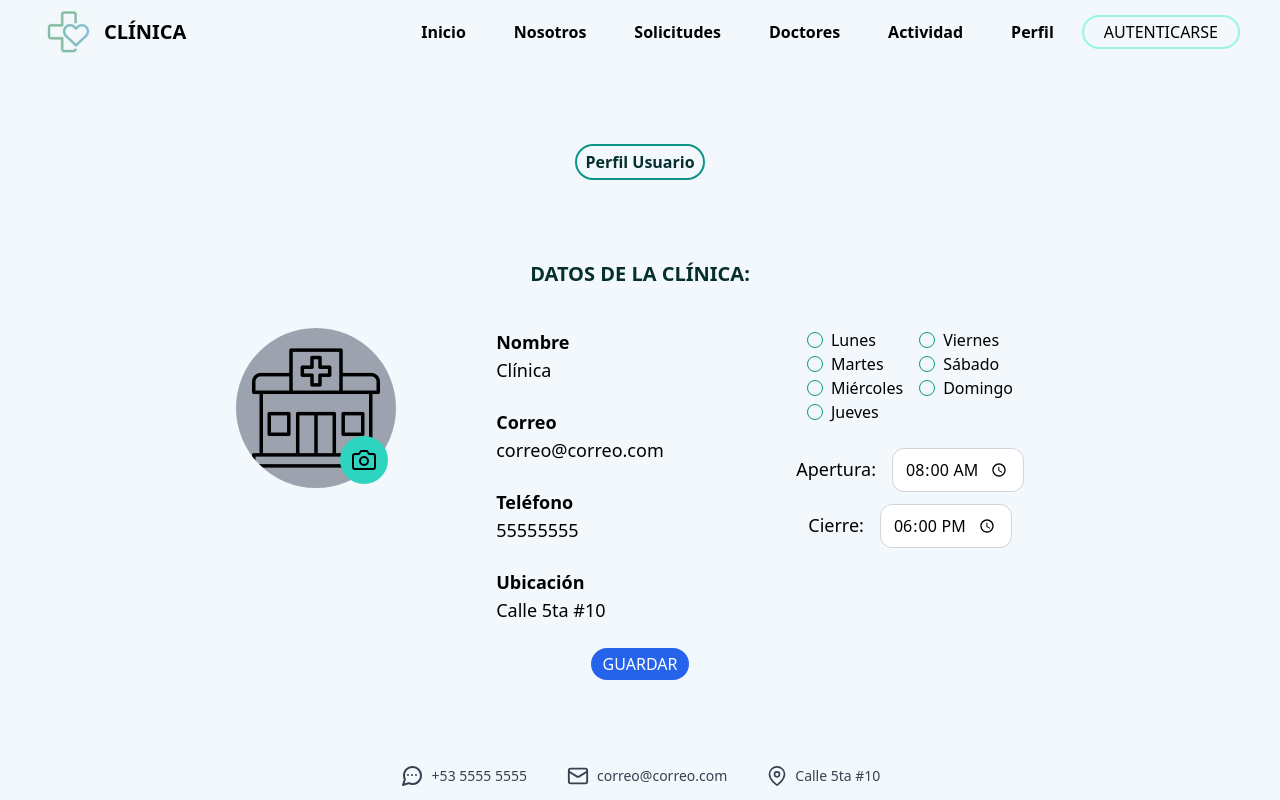
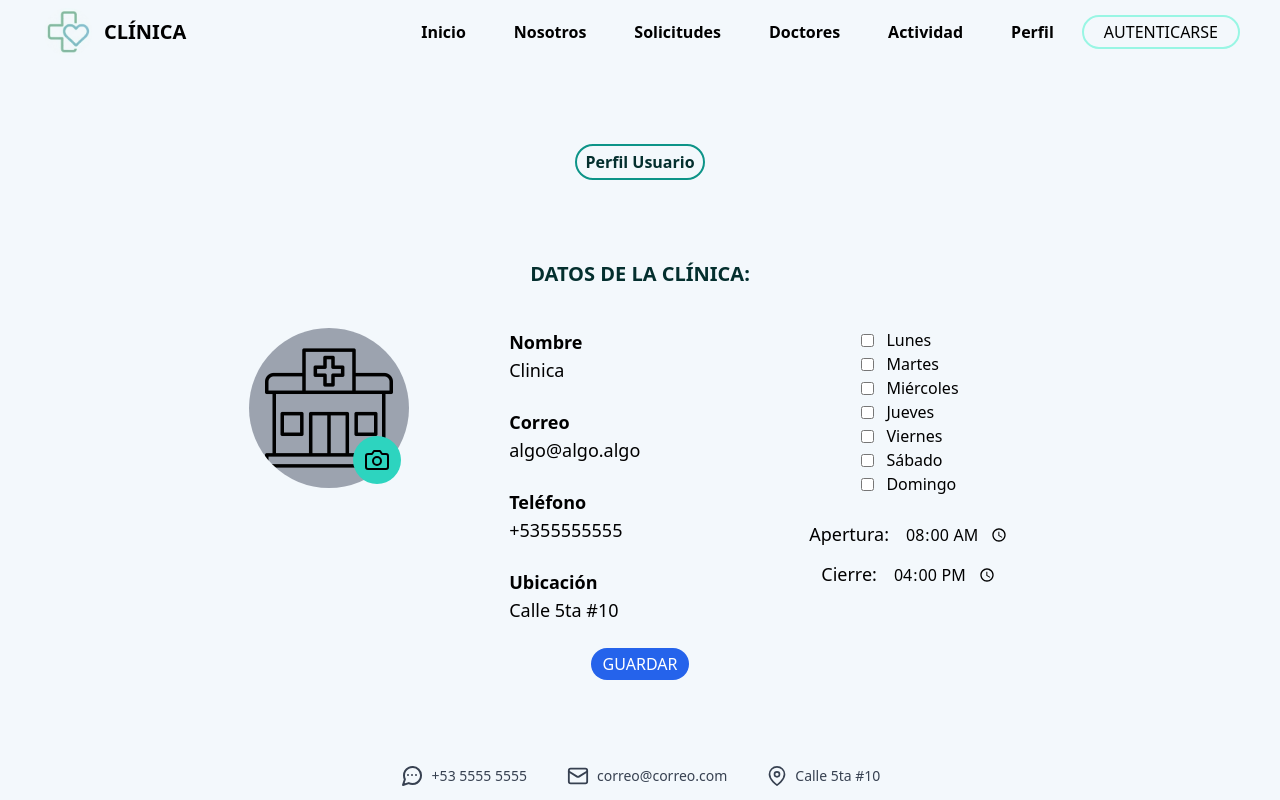
Before and after one commit to YopH-26/clinica, a React (Vite) app in the folder frontend/: page /perfilclinica in a window 1280 px wide. Built offline with nearby package versions, Linux system fonts and the light colour scheme.

Commit message:
fect: Se agregó lógica de useState a los form

```diff
--- a/frontend/src/pages/Doctores.jsx
+++ b/frontend/src/pages/Doctores.jsx
@@ -6,10 +6,15 @@ import MenuModal from '../componets/MenuModal';
 import Notificacion from '../componets/Notificacion';
 import Confirmar from '../componets/Confirmar';
 import Doctor from '../componets/Doctor';
+import { useState, useEffect } from 'react';
+
 
 //Propósito: Gestión de doctores (listar, agregar, editar, eliminar, buscar).
 
 const Doctores = () => {
+
+
+
   return (
     <div className="flex flex-col min-h-screen">
       <Header className="flex-none" />
--- a/frontend/src/pages/Perfil.jsx
+++ b/frontend/src/pages/Perfil.jsx
@@ -2,10 +2,23 @@ import Header from '../componets/Header';
 import Footer from '../componets/Footer';
 import { Link } from 'react-router-dom';
 import MenuModal from '../componets/MenuModal';
+import { useState, useEffect } from 'react';
 
 //Propósito: Modificar datos personales
 
 const Perfil = () => {
+
+  const [nombreDoctor, setNombreDoctor] = useState('Dr. Agapito Resóplez');
+  const [correoDoctor, setCorreoDoctor] = useState('algo@algo.algo');
+  const [telefonoDoctor, setTelefonoDoctor] = useState('+5355555555');
+  const [imagenDoctor, setImagenDoctor] = useState();
+  console.log(nombreDoctor, correoDoctor, telefonoDoctor, imagenDoctor);
+
+  const handleSubmit = (e) => {
+    e.preventDefault();
+    console.log('enviandooooo');
+  };
+
   return (
     <div className="flex flex-col min-h-screen">
       <Header className="flex-none" />
@@ -27,13 +40,11 @@ const Perfil = () => {
         </h2>
 
         <form
+          onSubmit={handleSubmit}
           action=""
           className="flex flex-col items-center w-full"
           role="form"
           aria-label="Formulario de edición de perfil"
-          onSubmit={(e) => {
-            e.preventDefault();
-          }}
         >
           <div className="lg:flex lg:flex-row">
             {/* Avatar */}
@@ -99,6 +110,8 @@ const Perfil = () => {
                   defaultValue="Agapito Resóplez"
                   required
                   autoComplete="name"
+                  value={nombreDoctor}
+                  onChange={(e) => setNombreDoctor(e.target.value)}
                   className="bg-transparent text-lg focus:outline-none mb-6"
                 />
 
@@ -112,6 +125,8 @@ const Perfil = () => {
                   defaultValue="algo@algo.com"
                   required
                   autoComplete="email"
+                  value={correoDoctor}
+                  onChange={(e) => setCorreoDoctor(e.target.value)}
                   className="bg-transparent text-lg focus:outline-none mb-6"
                 />
 
@@ -125,6 +140,8 @@ const Perfil = () => {
                   defaultValue="55555555"
                   required
                   autoComplete="tel"
+                  value={telefonoDoctor}
+                  onChange={(e) => setTelefonoDoctor(e.target.value)}
                   className="bg-transparent text-lg focus:outline-none mb-6"
                 />
               </div>
@@ -174,7 +191,7 @@ const Perfil = () => {
                 </button>
 
                 {/* Formulario de cambio de contraseña */}
-                <form className="flex flex-col">
+                <div className="flex flex-col">
                   <label htmlFor="actual" className="text-lg font-semibold">
                     Actual
                   </label>
@@ -206,7 +223,7 @@ const Perfil = () => {
                   >
                     Cambiar
                   </button>
-                </form>
+                </div>
               </div>
             </div>
           </div>
--- a/frontend/src/pages/PerfilClinica.jsx
+++ b/frontend/src/pages/PerfilClinica.jsx
@@ -2,10 +2,50 @@ import Header from '../componets/Header';
 import Footer from '../componets/Footer';
 import { Link } from 'react-router-dom';
 import MenuModal from '../componets/MenuModal';
+import { useState, useEffect } from 'react';
 
 //  * Propósito: Modificar datos de la clínica
 
 const PerfilClinica = () => {
+  const [nombreClinica, setNombreClinica] = useState('Clinica');
+  const [correoClinica, setCorreoClinica] = useState('algo@algo.algo');
+  const [telefonoClinica, setTelefonoClinica] = useState('+5355555555');
+  const [ubicacionClinica, setUbicacionClinica] = useState('Calle 5ta #10');
+  const [diasClinica, setDiasClinica] =useState([]);
+  const [aperturaClinica, setAperturaClinica] = useState('08:00');
+  const [cierreClinica, setCierreClinica] = useState('16:00');
+  const [imagenClinica, setImagenClinica] = useState();
+  console.log(
+    nombreClinica,
+    correoClinica,
+    telefonoClinica,
+    imagenClinica,
+    ubicacionClinica,
+    aperturaClinica,
+    cierreClinica,
+    diasClinica,
+  );
+
+  const diaSemana = ['Lunes', 'Martes', 'Miércoles', 'Jueves', 'Viernes', 'Sábado', 'Domingo'];
+
+  const toggleDia = (dia) => {
+    setDiasClinica(prev => {
+      const indice = prev.indexOf(dia);
+      if(indice !== -1){
+        const nuevoArreglo = [...prev];
+        nuevoArreglo.splice(indice, 1);
+        return nuevoArreglo;
+      }else{
+        return [...prev, dia];
+      }
+    })
+  }
+
+  const handleSubmit = (e) => {
+    e.preventDefault();
+    console.log('enviandooooo');
+  };
+
   return (
     <div className="flex flex-col min-h-screen">
       <Header className="flex-none" />
@@ -27,13 +67,11 @@ const PerfilClinica = () => {
         </h2>
 
         <form
+          onSubmit={handleSubmit}
           action=""
           className="flex flex-col items-center"
           role="form"
           aria-label="Formulario de edición de perfil de la clínica"
-          onSubmit={(e) => {
-            e.preventDefault();
-          }}
         >
           <div className="md:flex md:flex-row w-full">
             {/* Avatar */}
@@ -97,9 +135,10 @@ const PerfilClinica = () => {
                   id="clinica-nombre"
                   name="nombre"
                   type="text"
-                  defaultValue="Clínica"
                   required
                   autoComplete="organization"
+                  value={nombreClinica}
+                  onChange={(e) => setNombreClinica(e.target.value)}
                   className="bg-transparent text-lg focus:outline-none mb-6"
                 />
 
@@ -113,9 +152,10 @@ const PerfilClinica = () => {
                   id="clinica-correo"
                   name="correo"
                   type="email"
-                  defaultValue="correo@correo.com"
                   required
                   autoComplete="email"
+                  value={correoClinica}
+                  onChange={(e) => setCorreoClinica(e.target.value)}
                   className="bg-transparent text-lg focus:outline-none mb-6"
                 />
 
@@ -129,9 +169,10 @@ const PerfilClinica = () => {
                   id="clinica-telefono"
                   name="telefono"
                   type="tel"
-                  defaultValue="55555555"
                   required
                   autoComplete="tel"
+                  value={telefonoClinica}
+                  onChange={(e) => setTelefonoClinica(e.target.value)}
                   className="bg-transparent text-lg focus:outline-none mb-6"
                 />
 
@@ -145,8 +186,9 @@ const PerfilClinica = () => {
                   id="clinica-ubicacion"
                   name="ubicacion"
                   type="text"
-                  defaultValue="Calle 5ta #10"
                   required
+                  value={ubicacionClinica}
+                  onChange={(e) => setUbicacionClinica(e.target.value)}
                   className="bg-transparent text-lg focus:outline-none mb-6"
                 />
               </div>
@@ -155,107 +197,20 @@ const PerfilClinica = () => {
               <div className="px-5">
                 <div className="flex justify-center gap-4">
                   <div>
-                    <label
-                      htmlFor="dia-lunes"
-                      className="flex items-center gap-2"
-                    >
-                      <input
-                        id="dia-lunes"
-                        name="dias"
-                        value="lunes"
-                        type="checkbox"
-                        className="appearance-none w-4 h-4 rounded-full border-teal-600 border checked:bg-teal-600 transition"
-                        aria-label="Lunes"
-                      />
-                      Lunes
-                    </label>
-                    <label
-                      htmlFor="dia-martes"
-                      className="flex items-center gap-2"
-                    >
-                      <input
-                        id="dia-martes"
-                        name="dias"
-                        value="martes"
-                        type="checkbox"
-                        className="appearance-none w-4 h-4 rounded-full border-teal-600 border checked:bg-teal-600 transition"
-                        aria-label="Martes"
-                      />
-                      Martes
-                    </label>
-                    <label
-                      htmlFor="dia-miercoles"
-                      className="flex items-center gap-2"
-                    >
-                      <input
-                        id="dia-miercoles"
-                        name="dias"
-                        value="miercoles"
-                        type="checkbox"
-                        className="appearance-none w-4 h-4 rounded-full border-teal-600 border checked:bg-teal-600 transition"
-                        aria-label="Miércoles"
-                      />
-                      Miércoles
-                    </label>
-                    <label
-                      htmlFor="dia-jueves"
-                      className="flex items-center gap-2"
-                    >
-                      <input
-                        id="dia-jueves"
-                        name="dias"
-                        value="jueves"
-                        type="checkbox"
-                        className="appearance-none w-4 h-4 rounded-full border-teal-600 border checked:bg-teal-600 transition"
-                        aria-label="Jueves"
-                      />
-                      Jueves
-                    </label>
-                  </div>
-
-                  <div>
-                    <label
-                      htmlFor="dia-viernes"
-                      className="flex items-center gap-2"
-                    >
-                      <input
-                        id="dia-viernes"
-                        name="dias"
-                        value="viernes"
-                        type="checkbox"
-                        className="appearance-none w-4 h-4 rounded-full border-teal-600 border checked:bg-teal-600 transition"
-                        aria-label="Viernes"
-                      />
-                      Viernes
-                    </label>
-                    <label
-                      htmlFor="dia-sabado"
-                      className="flex items-center gap-2"
-                    >
-                      <input
-                        id="dia-sabado"
-                        name="dias"
-                        value="sabado"
-                        type="checkbox"
-                        className="appearance-none w-4 h-4 rounded-full border-teal-600 border checked:bg-teal-600 transition"
-                        aria-label="Sábado"
-                      />
-                      Sábado
-                    </label>
-                    <label
-                      htmlFor="dia-domingo"
-                      className="flex items-center gap-2"
-                    >
-                      <input
-                        id="dia-domingo"
-                        name="dias"
-                        value="domingo"
-                        type="checkbox"
-                        className="appearance-none w-4 h-4 rounded-full border-teal-600 border checked:bg-teal-600 transition"
-                        aria-label="Domingo"
-                      />
-                      Domingo
-                    </label>
+                    {diaSemana.map((dia) => (
+                      <label
+                        key={dia}
+                        className="flex items-center gap-3 text-base"
+                      >
+                        <input
+                          type="checkbox"
+                          value={dia}
+                          onChange={() => toggleDia(dia)}
+                          // className="appearance-none w-4 h-4 rounded-full border-teal-600 border checked:bg-teal-600 transition"
+                        />{' '}
+                        {dia}
+                      </label>
+                    ))}
                   </div>
                 </div>
 
@@ -268,8 +223,9 @@ const PerfilClinica = () => {
                       id="hora-apertura"
                       name="apertura"
                       type="time"
-                      defaultValue="08:00"
-                      className="px-3 py-2 border border-gray-300 rounded-xl focus-within:outline-none"
+                      value={aperturaClinica}
+                      onChange={(e) => setAperturaClinica(e.target.value)}
+                      className="bg-transparent focus-within:outline-none"
                       aria-label="Hora de apertura"
                     />
                   </div>
@@ -282,8 +238,9 @@ const PerfilClinica = () => {
                       id="hora-cierre"
                       name="cierre"
                       type="time"
-                      defaultValue="18:00"
-                      className="px-3 py-2 border border-gray-300 rounded-xl focus-within:outline-none"
+                      value={cierreClinica}
+                      onChange={(e) => setCierreClinica(e.target.value)}
+                      className="bg-transparent focus-within:outline-none"
                       aria-label="Hora de cierre"
                     />
                   </div>
```
Also changed, not shown: frontend/src/componets/AgregarDoctor.jsx (+32 -10 lines), frontend/src/componets/Calendario.jsx (+15 -4 lines), frontend/src/componets/EspecialidadSelect.jsx (+10 -5 lines), frontend/src/componets/Planificar.jsx (+61 -18 lines), frontend/src/pages/Home.jsx (+26 -4 lines), frontend/src/pages/Login.jsx (+18 -1 lines), frontend/src/pages/Solicitud.jsx (+45 -2 lines).
